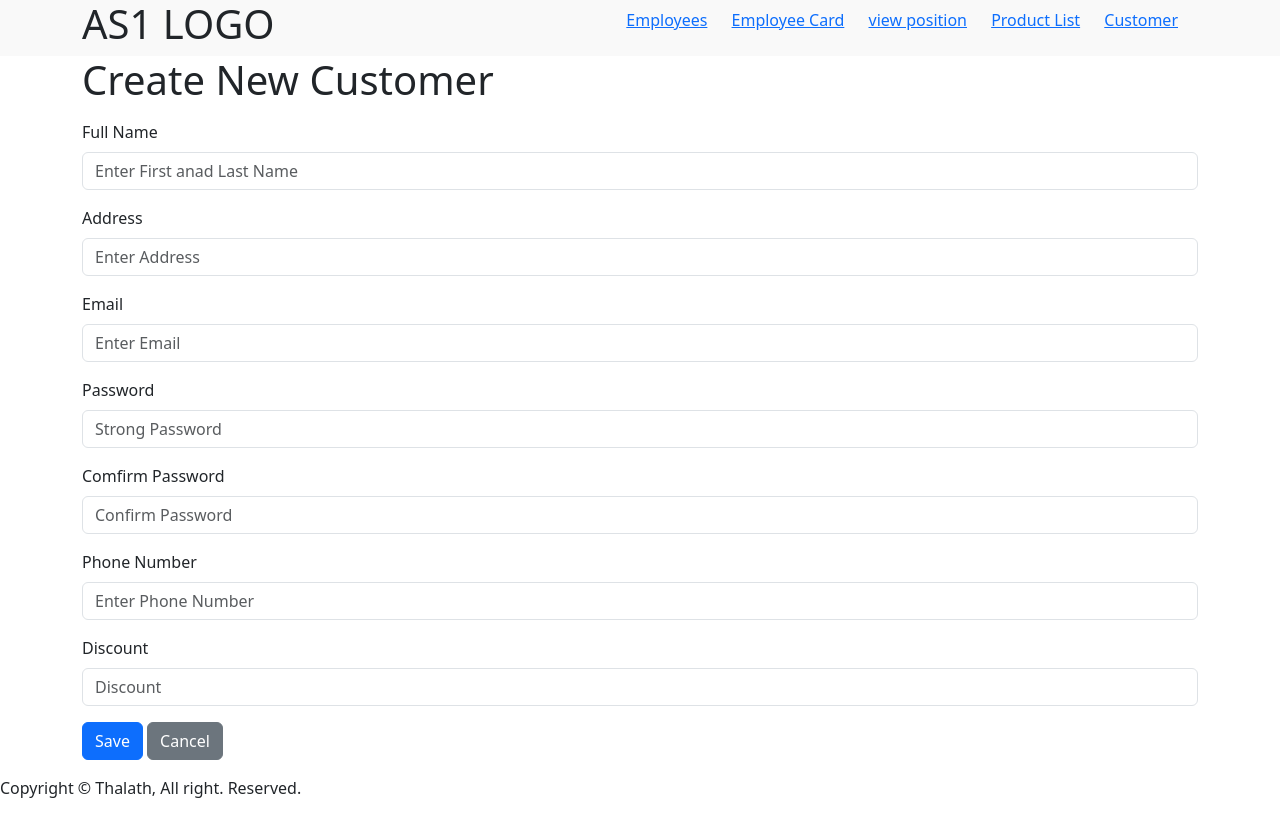
After one commit to thalath/E-Commerce-for-MIS-course, a Flask app: page /customers/create in a window 1280 px wide. The commit adds this page. Run offline with Flask 3, Linux system fonts and the light colour scheme.

Commit message:
customer adding

```diff
--- a/app/__init__.py
+++ b/app/__init__.py
@@ -16,10 +16,12 @@ def create_app(config_class: type[Config] = Config):
     from app.routes.employee_routes import emp_bp
     from app.routes.job_routes import job_bp
     from app.routes.product_routes import product_bp
+    from app.routes.customer_routes import customer_bp
 
     app.register_blueprint(emp_bp)
     app.register_blueprint(job_bp)
     app.register_blueprint(product_bp)
+    app.register_blueprint(customer_bp)
 
     @app.route("/")
     def home():
@@ -30,6 +32,7 @@ def create_app(config_class: type[Config] = Config):
         from app.models.jobs import Jobs
         from app.models.categories import Categories
         from app.models.products import Products
+        from app.models.customers import Customers
         db.create_all()
 
     return app
--- a/app/forms/__init__.py
+++ b/app/forms/__init__.py
@@ -1,9 +1,11 @@
 from app.forms.employee_form import EmployeeCreateForm, EmployeeEditForm, EmployeeConfirmDeleteForm
 from app.forms.job_forms import JobCreateForm, JobEditForm, JobConfirmDeleteForm
 from app.forms.product_forms import ProductCreateForm, ProductEditForm, ProductConfirmDeleteForm
+from app.forms.customer_forms import CustomerCreateForm
 
 __all__ = [
     "EmployeeCreateForm", "EmployeeEditForm", "EmployeeConfirmDeleteForm",
     "JobCreateForm", "JobEditForm", "JobConfirmDeleteForm",
     "ProductCreateForm", "ProductEditForm", "ProductConfirmDeleteForm",
+    "CustomerCreateForm",
 ]
--- /dev/null
+++ b/app/forms/customer_forms.py
@@ -0,0 +1,88 @@
+from flask_wtf import FlaskForm
+from wtforms import StringField, FloatField, SubmitField, PasswordField
+from wtforms.validators import DataRequired, Length, Email, EqualTo, ValidationError, Optional
+import re
+from extensions import db
+
+from app.models.customers import Customers
+
+def strong_password(form, field):
+    "Requirement: min 8 chars, upper, lower, digit, special char"
+
+    password = field.data or ""
+    if len(password) < 8:
+        raise ValidationError("password must be greater than 8.")
+
+    if not re.search(r"[a-z]", password):
+        raise ValidationError("Password must contain at least one lowercase character")
+
+    if not re.search(r"[A-Z]", password):
+        raise ValidationError('Password Must container at least one Uppercase character.')
+
+    if not re.search(r"[0-9]", password):
+        raise ValidationError("Password must container at least one digit.")
+
+    if not re.search(r"[!@#$%^&*()_+`~=-[\]\\;':\",./<>?]", password):
+        raise ValidationError("Password must container at least one special character.")
+
+
+
+class CustomerCreateForm(FlaskForm):
+
+    name = StringField(
+        "Full Name",
+        validators=[DataRequired(), Length(min=3, max=50)],
+        render_kw={"placeholder": "Enter First anad Last Name"}
+    )
+
+
+    address = StringField(
+        "Address",
+        validators=[DataRequired(), Length(max=100)],
+        render_kw={"placeholder": "Enter Address"}
+    )
+
+    email = StringField(
+        "Email",
+        validators=[DataRequired(), Email(), Length(min=4, max=100)],
+        render_kw={"placeholder": "Enter Email"}
+    )
+
+    phone_number = StringField(
+        "Phone Number",
+        validators=[DataRequired(), Length(max=15)],
+        render_kw={"placeholder": "Enter Phone Number"},
+    )
+
+    discount = FloatField(
+        "Discount",
+        render_kw={"placeholder": "Discount"}
+    )
+
+    password = PasswordField(
+        "Password",
+        validators = [Optional(), strong_password,],
+        render_kw={"placeholder": "Strong Password"}
+    )
+
+
+    confirm_password = PasswordField(
+        "Comfirm Password",
+        validators=[
+            DataRequired(),
+            EqualTo("password", message="Passwrod must be matched."),
+        ],
+
+        render_kw={"placeholder": "Confirm Password"}
+    )
+
+    submit = SubmitField("Save")
+
+
+    def validate_email(self, field):
+        exists = db.session.scalar(
+            db.select(Customers).filter(Customers.email == field.data)
+        )
+
+        if exists:
+            raise ValidationError("This email is already registered.")
--- a/app/models/__init__.py
+++ b/app/models/__init__.py
@@ -2,7 +2,8 @@ from app.models.employees import Employees
 from app.models.jobs import Jobs
 from app.models.products import Products
 from app.models.categories import Categories
+from app.models.customers import Customers
 
 __all__ = [
-    "Employees", "Jobs", "Products", "Categories"
+    "Employees", "Jobs", "Products", "Categories", "Customers"
 ]
--- a/app/routes/__init__.py
+++ b/app/routes/__init__.py
@@ -1,6 +1,7 @@
 from app.routes.employee_routes import emp_bp
 from app.routes.job_routes import job_bp
 from app.routes.product_routes import product_bp
+from app.routes.customer_routes import customer_bp
 
 __all__ = [
     "emp_bp", "job_bp", "product_bp"
--- /dev/null
+++ b/app/routes/customer_routes.py
@@ -0,0 +1,40 @@
+from flask import Blueprint, render_template, redirect, url_for, abort, flash
+from sqlalchemy.exc import IntegrityError
+
+from app.services.customer_services import CustomerServices
+from app.forms.customer_forms import CustomerCreateForm
+
+
+customer_bp = Blueprint('customers', __name__, url_prefix=('/customers'))
+
+@customer_bp.route('/')
+def index():
+    customers = CustomerServices.get_all()
+    return render_template('customers/index.html', customers=customers)
+
+@customer_bp.route('/create', methods=["GET", "POST"])
+def create():
+    form = CustomerCreateForm()
+    if form.validate_on_submit():
+        data = {
+            "name": form.name.data,
+            "address": form.address.data,
+            "email": form.email.data,
+            "phone_number": form.phone_number.data,
+            "discount": form.discount.data
+        }
+
+        password = form.password.data
+
+        try:
+            customer = CustomerServices.create(data, password)
+            flash(f"Customer {customer.name} create Successfully", "success")
+            return redirect(url_for('customers.index'))
+        except IntegrityError as e:
+            flash(f"Database ERROR: {e}")
+            return render_template('customers/create.html', form=form)
+        except Exception as e:
+            flash(f"Logic Code Error: {e}", "warning")
+            return render_template(f"customers/create.html", form=form)
+
+    return render_template("customers/create.html", form=form)
--- a/app/services/__init__.py
+++ b/app/services/__init__.py
@@ -1,8 +1,10 @@
 from app.services.employee_services import EmployeeServices
 from app.services.job_services import JobServices
 from app.services.product_services import ProductServices
+from app.services.customer_services import CustomerServices
 
 
 __all__ = [
-    "EmployeeServices", "JobServices", "ProductServices"
+    "EmployeeServices", "JobServices", "ProductServices",
+    "CustomerServices",
 ]
--- a/app/static/CSS/style.css
+++ b/app/static/CSS/style.css
@@ -85,3 +85,8 @@ a { text-decoration: none; }
     display: inline-block;
     margin-right: 20px;
 }
+
+table td,
+table, th{
+    vertical-align: middle;
+}
--- /dev/null
+++ b/app/templates/customers/_form.html
@@ -0,0 +1,77 @@
+{{ form.hidden_tag() }}
+
+<div class="mb-3">
+    {{ form.name.label(class="form-label") }}
+    {{ form.name(class="form-control") }}
+    {% if form.name.errors %}
+        {% for error in form.name.errors %}
+            <div class="text-danger small">{{ error }} </div>
+        {% endfor %}
+    {% endif %}
+</div>
+
+<div class="mb-3">
+    {{ form.address.label(class="form-label") }}
+    {{ form.address(class="form-control") }}
+    {% if form.address.errors %}
+        {% for error in form.address.errors %}
+            <div class="text-danger small">{{ error }} </div>
+        {% endfor %}
+    {% endif %}
+</div>
+
+<div class="mb-3">
+    {{ form.email.label(class="form-label") }}
+    {{ form.email(class="form-control") }}
+    {% if form.email.errors %}
+        {% for error in form.email.errors %}
+            <div class="text-danger small">{{ error }} </div>
+        {% endfor %}
+    {% endif %}
+</div>
+
+<div class="mb-3">
+    {{ form.password.label(class="form-label") }}
+    {{ form.password(class="form-control") }}
+    {% if form.password.errors %}
+        {% for error in form.password.errors %}
+            <div class="text-danger small">{{ error }} </div>
+        {% endfor %}
+    {% endif %}
+</div>
+
+<div class="mb-3">
+    {{ form.confirm_password.label(class="form-label") }}
+    {{ form.confirm_password(class="form-control") }}
+    {% if form.confirm_password.errors %}
+        {% for error in form.confirm_password.errors %}
+            <div class="text-danger small">{{ error }} </div>
+        {% endfor %}
+    {% endif %}
+</div>
+
+<div class="mb-3">
+    {{ form.phone_number.label(class="form-label") }}
+    {{ form.phone_number(class="form-control") }}
+    {% if form.phone_number.errors %}
+        {% for error in form.phone_number.errors %}
+            <div class="text-danger small">{{ error }} </div>
+        {% endfor %}
+    {% endif %}
+</div>
+
+<div class="mb-3">
+    {{ form.discount.label(class="form-label") }}
+    {{ form.discount(class="form-control") }}
+    {% if form.discount.errors %}
+        {% for error in form.discount.errors %}
+            <div class="text-danger small">{{ error }} </div>
+        {% endfor %}
+    {% endif %}
+</div>
+
+<div class="mb-3">
+
+    {{ form.submit(class=" btn btn-primary") }}
+    <a href="{{ url_for('customers.index') }}" class="btn btn-secondary">Cancel</a>
+</div>
--- /dev/null
+++ b/app/templates/customers/create.html
@@ -0,0 +1,11 @@
+{% extends 'layouts/base.html' %}
+{% block title %}Create Customer {% endblock %}
+
+{% block content %}
+
+<h1 class="mb-3">Create New Customer</h1>
+<form method="post", novalidate>
+    {% include 'customers/_form.html' %}
+</form>
+
+{% endblock %}
--- a/app/templates/layouts/base.html
+++ b/app/templates/layouts/base.html
@@ -5,7 +5,7 @@
     <meta name="viewport" content="width=devive-width, initial-scale=1.0">
     <title>{% block title %}User ManageMent {% endblock %}</title>
     <link rel="stylesheet" href="{{ url_for('static', filename="CSS/style.css") }}" />
-
+    <link href="https://cdn.jsdelivr.net/npm/bootstrap@5.3.8/dist/css/bootstrap.min.css" rel="stylesheet" integrity="sha384-sRIl4kxILFvY47J16cr9ZwB07vP4J8+LH7qKQnuqkuIAvNWLzeN8tE5YBujZqJLB" crossorigin="anonymous">
 </head>
 
 <body>
@@ -20,6 +20,7 @@
                     <li><a href="{{ url_for('employees.card') }}">Employee Card</a></li>
                     <li><a href="{{ url_for('jobs.index') }}">view position</a></li>
                     <li><a href="{{ url_for('products.index')}}">Product List</a></li>
+                    <li><a href="{{ url_for('customers.index')}}">Customer</a></li>
                 </ul>
             </nav>
         </div>
```
Also changed, not shown: app/models/customers.py (added, +25 -0 lines), app/services/customer_services.py (added, +33 -0 lines), app/templates/customers/index.html (added, +68 -0 lines).
